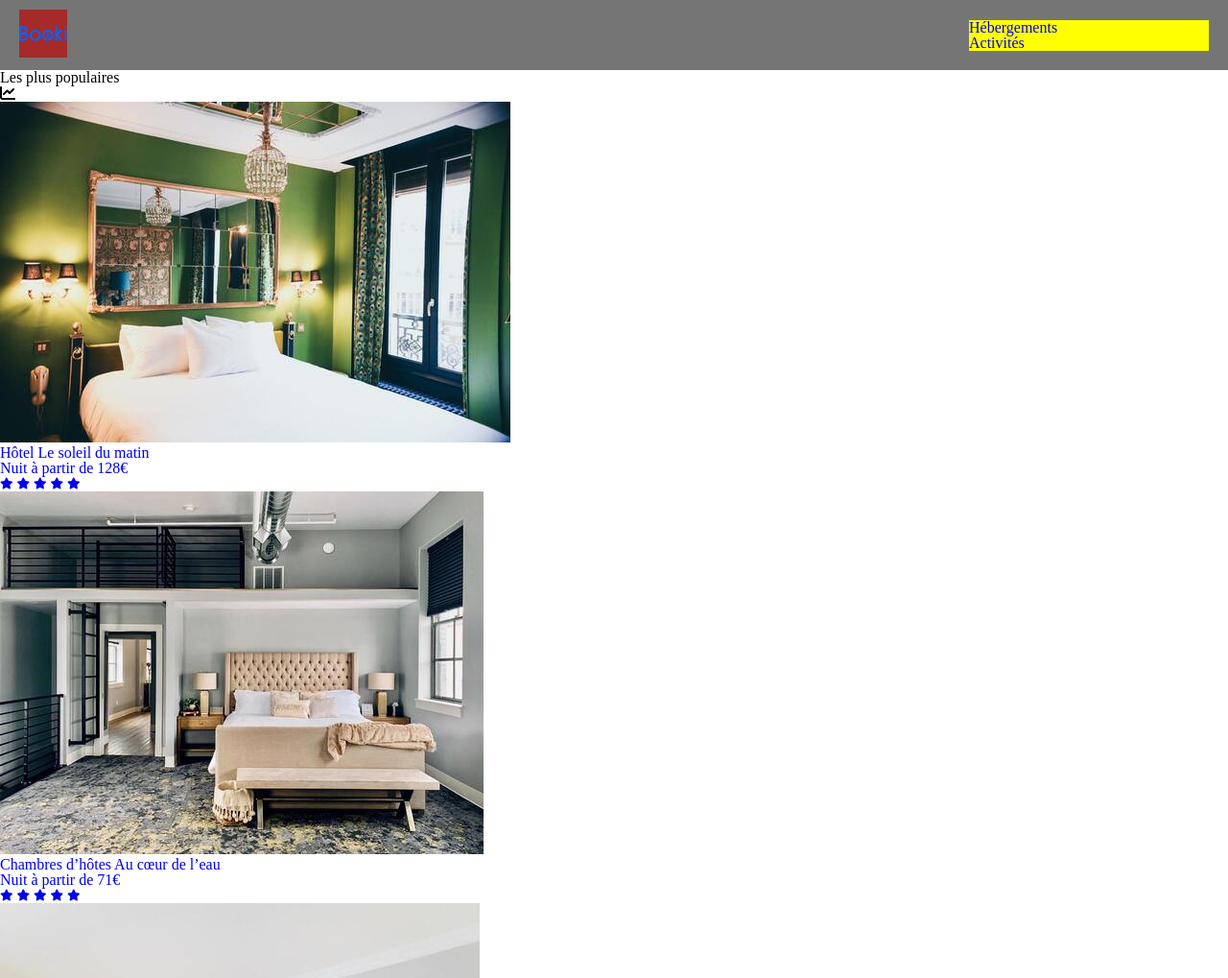
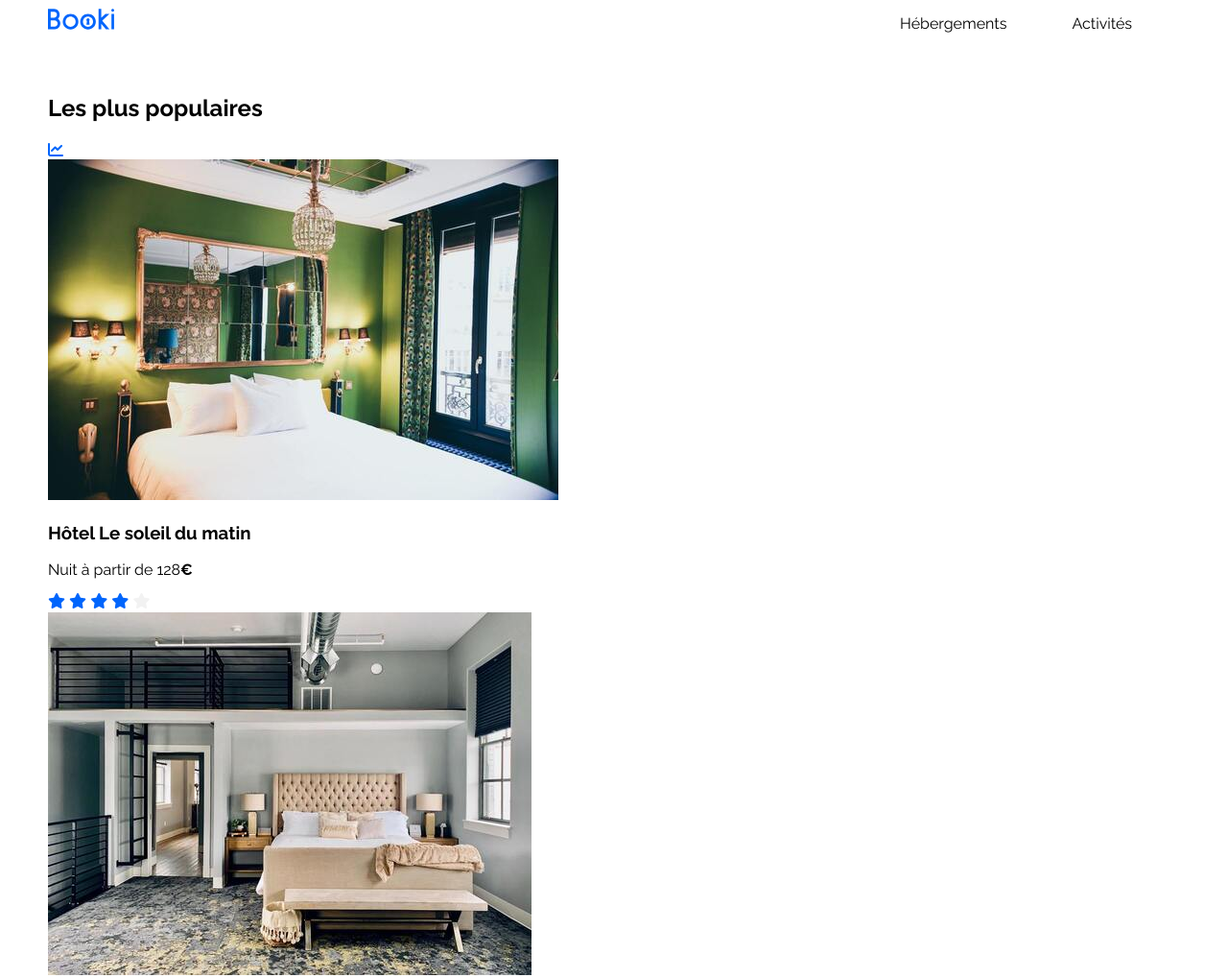
Before and after one commit to Dev-Bruno-Garcia/booki_sass, a website: page index.html in a window 1280 px wide. Shown: the top 1019 px of the page at 96% size. Drawn offline with Linux system fonts and the light colour scheme.

Commit message:
nav en scss

```diff
--- a/index.html
+++ b/index.html
@@ -15,17 +15,17 @@
 </head>
 
 <body>
-    <div class="main-container">
-        <header id="header" >
-            <a href="#" class="logo-link">
+    <div class="wrapper">
+        <header class="header">
+            <a href="#" class="header__ logo--link">
                 <img src="./images/logo/Booki.svg" alt="Logo de Booki" class="header__logo">
                 <h1 class="sr-only">Booki</h1>
 
             </a>
-            <nav  class="navBar">
-                <ul  class="navBar__ul">
-                    <li class="navBar__li"><a href="#" class="navBar__ul-a">Hébergements</a></li>
-                    <li class="navBar__li"><a href="#" class="navBar__ul-a">Activités</a></li>
+            <nav  class="nav">
+                <ul  class="nav__ul">
+                    <li class="nav__ul--li"><a href="#">Hébergements</a></li>
+                    <li class="nav__ul--li"><a href="#">Activités</a></li>
 
                 </ul>
             </nav>
@@ -103,7 +103,18 @@
                 </section>
             </div>
         </main>
-        <footer></footer>
+        <footer>
+            <div class="footer__container">
+                <div class="footer__container__logo">
+                    <img src="./images/logo/Booki.svg" alt="Logo de Booki" class="footer__logo">
+                </div>
+                <div class="footer__container__social">
+                    <a href="#" class="footer__container__social__link"><i class="fa-brands fa-square-facebook"></i></a>
+                    <a href="#" class="footer__container__social__link"><i class="fa-brands fa-square-twitter"></i></a>
+                    <a href="#" class="footer__container__social__link"><i class="fa-brands fa-square-instagram"></i></a>
+
+            </div>
+        </footer>
     </div>
 </body>
 
--- a/sass/base/_reset.scss
+++ b/sass/base/_reset.scss
@@ -1,55 +1,104 @@
-/* Basic CSS Reset */
-*, *:before, *:after {
-    box-sizing: inherit;
+  /***********BALISES ELEMENTAIRES***********/
+  * {
+    box-sizing: border-box;
+    font-family: "Raleway", sans-serif;
+    padding: 0;
   }
 
-html, body, div, span, applet, object, iframe,
-h1, h2, h3, h4, h5, h6, p, blockquote, pre,
-a, abbr, acronym, address, big, cite, code,
-del, dfn, em, img, ins, kbd, q, s, samp,
-small, strike, strong, sub, sup, tt, var,
-b, u, i, center,
-dl, dt, dd, ol, ul, li,
-fieldset, form, label, legend,
-table, caption, tbody, tfoot, thead, tr, th, td,
-article, aside, canvas, details, embed,
-figure, figcaption, footer, header, hgroup,
-menu, nav, output, ruby, section, summary,
-time, mark, audio, video {
-    margin: 0;
-    padding: 0;
-    border: 0;
-    font-size: 100%;
-    font: inherit;
-    vertical-align: baseline;
+  html {
+    max-width: 1460px;
+    margin-left: auto;
+    margin-right: auto;
+    background-color: #fff;
+  }
+  body {
+    background-color: #fff;
+    max-width: 1440px;
+    min-width: 320px;
+    margin: auto;
   }
 
-/* HTML5 display-role reset for older browsers */
-article, aside, details, figcaption, figure,
-footer, header, hgroup, menu, nav, section {
-    display: block;
+  .wrapper {
+    display: flex;
+    flex-direction: column;
+    padding: 0 50px;
+    gap: 34px;
   }
 
-body {
-    line-height: 1;
+  a {
+    color: inherit;
+    text-decoration: none;
   }
 
-ol, ul, a {
-    text-decoration: none;
+  ul {
     list-style: none;
+    padding: 0;
   }
 
-blockquote, q {
-    quotes: none;
+  .fa-solid, i{
+    color: #0065fc;
+    font-size: 16px;
   }
 
-blockquote::before, blockquote::after,
-q::before, q::after {
-    content: '';
-    content: none;
+  .fa-xs {
+    line-height: 0;
   }
 
-table {
-    border-collapse: collapse;
-    border-spacing: 0;
+  .hebergement-card, .populaire-card{
+    display: flex;
+    border-radius: 20px;
+    background-color: #fff;
+    filter: drop-shadow(0 .1875rem .875rem rgba(0, 0, 0, 0.1));
   }
+
+  .populaire-card-link {
+    border-radius: 20px;
+  }
+
+  .populaire-card-img {
+    object-fit: cover;
+  }
+
+  .populaire-card-title {
+    font-size: 16px;
+    font-weight: 700;
+  }
+
+  .populaire-card-subtitle {
+    font-size: 13px;
+    margin-top: 0;
+  }
+
+  .euro {
+    font-weight: 600;
+  }
+
+  .neutral-star {
+    color: #f2f2f2;
+  }
+
+
+  button,
+  input {
+    border: none;
+  }
+
+  /*********** HOOVER & FOCUS ***********/
+  .btn-navbar:hover {
+    color: #0065fc;
+    border-top: 2px solid #0065fc;
+    padding-top: 13px;
+  }
+
+  .filter-bar-btn:hover,
+  .filter-bar-btn:focus {
+    background-color: #deebff;
+  }
+
+  .hebergement-title2:hover {
+    color: #0065fc;
+  }
+
+  footer a:hover {
+    color: #0065fc;
+  }
--- a/sass/components/_navBar.scss
+++ b/sass/components/_navBar.scss
@@ -1,6 +1,9 @@
-.navBar{
-    display: flex;
-    justify-content: space-between;
-    width: 250px;
-    background: yellow;
+.nav__ul{
+ display: flex;
+ gap: 68px;
+ margin: 0 50px;
+ .nav__ul--li{
+    display: inline-block;
+    padding-top: 15px;
+ }
 }
--- a/sass/layout/_header.scss
+++ b/sass/layout/_header.scss
@@ -1,13 +1,8 @@
-#header{
-    background-color: #444b;
+.header{
     display: flex;
     justify-content: space-between;
-    align-items: center;
-    padding: 10px 20px;
-
     .header__logo{
-       height:50px;
-         width: 50px;
-         background-color: brown;
+        height: 40px;
+        width: 70px;
     }
 }
```
Also changed, not shown: public/css/style.css, 1 other file. Lines whose indentation alone changed are shown as unchanged.
